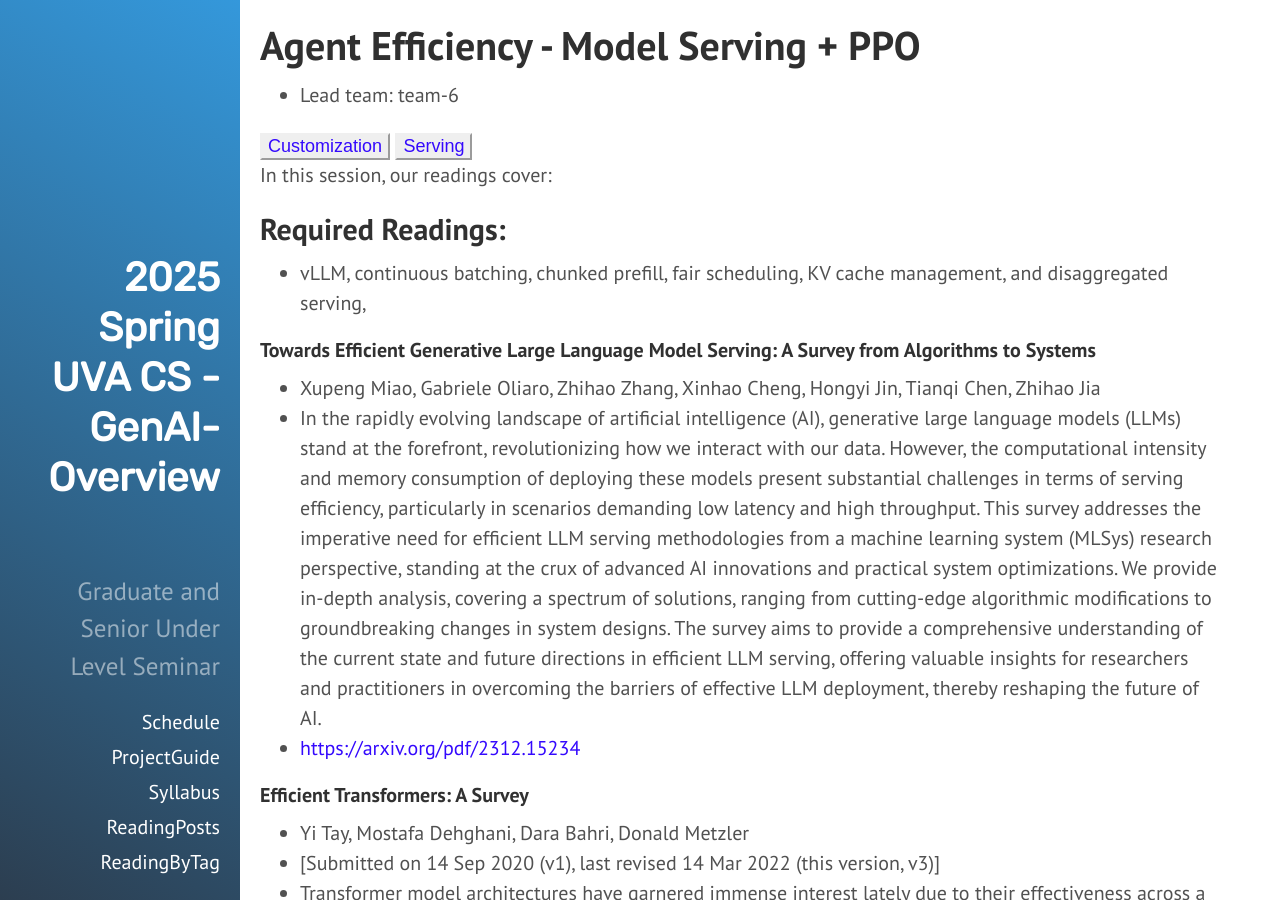
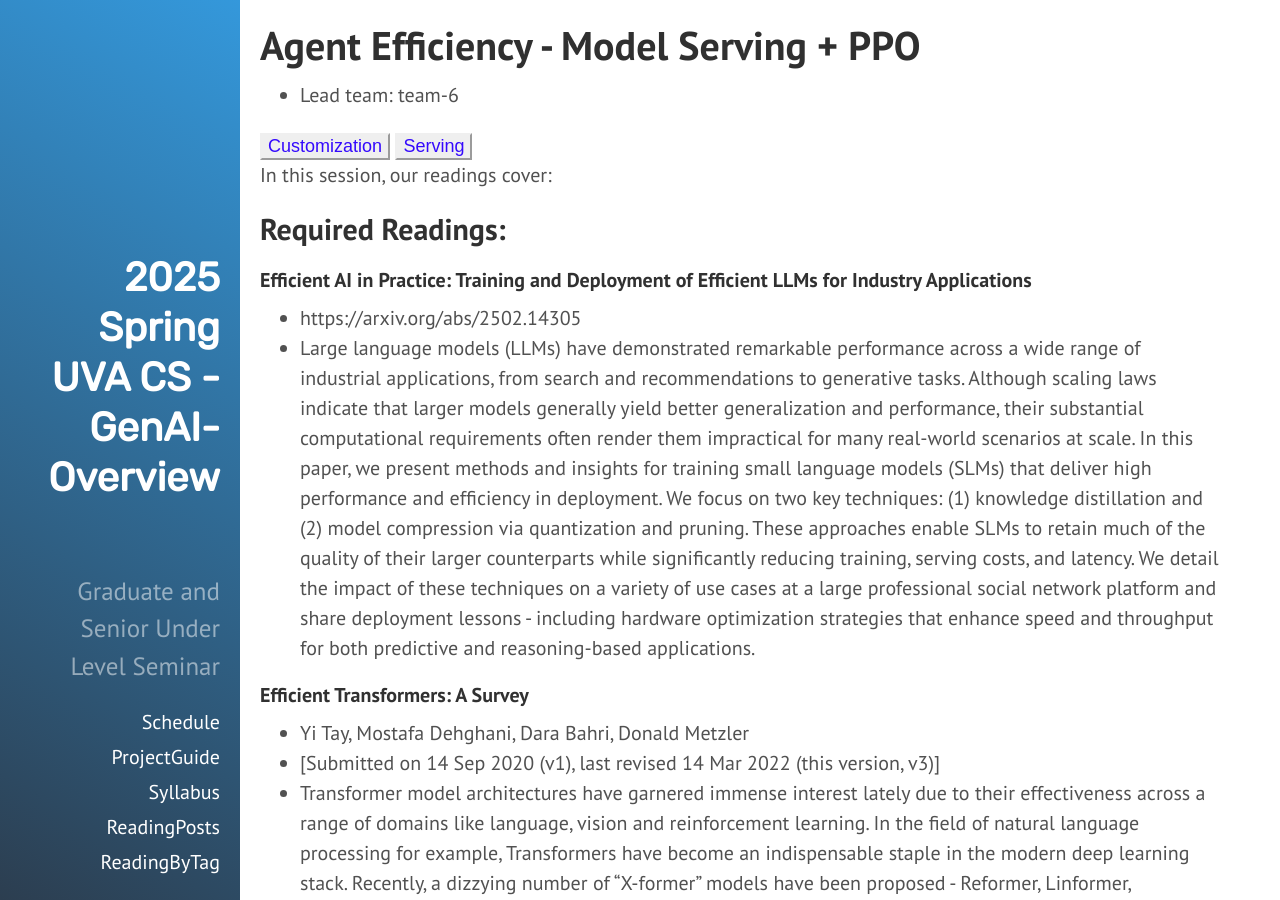
Before and after one commit to qiyanjun/2025sp-GenAI-overview, a Jekyll site: the page built from _contents/S0-L20.md, in a window 1280 px wide and 900 px high. Built offline with Jekyll 4.4.1, drawn with Linux system fonts in a browser that asks for light colours.

Commit message:
Update S0-L20.md

```diff
--- a/_contents/S0-L20.md
+++ b/_contents/S0-L20.md
@@ -20,15 +20,10 @@ In this session, our readings cover:
 
 ## Required Readings:
 
+#### Efficient AI in Practice: Training and Deployment of Efficient LLMs for Industry Applications
 
-+ vLLM, continuous batching, chunked prefill, fair scheduling, KV cache management, and disaggregated serving,
-
-
-#### Towards Efficient Generative Large Language Model Serving: A Survey from Algorithms to Systems
-+ Xupeng Miao, Gabriele Oliaro, Zhihao Zhang, Xinhao Cheng, Hongyi Jin, Tianqi Chen, Zhihao Jia
-+ In the rapidly evolving landscape of artificial intelligence (AI), generative large language models (LLMs) stand at the forefront, revolutionizing how we interact with our data. However, the computational intensity and memory consumption of deploying these models present substantial challenges in terms of serving efficiency, particularly in scenarios demanding low latency and high throughput. This survey addresses the imperative need for efficient LLM serving methodologies from a machine learning system (MLSys) research perspective, standing at the crux of advanced AI innovations and practical system optimizations. We provide in-depth analysis, covering a spectrum of solutions, ranging from cutting-edge algorithmic modifications to groundbreaking changes in system designs. The survey aims to provide a comprehensive understanding of the current state and future directions in efficient LLM serving, offering valuable insights for researchers and practitioners in overcoming the barriers of effective LLM deployment, thereby reshaping the future of AI.
-+ [https://arxiv.org/pdf/2312.15234](https://arxiv.org/pdf/2312.15234)
-
++ https://arxiv.org/abs/2502.14305
++ Large language models (LLMs) have demonstrated remarkable performance across a wide range of industrial applications, from search and recommendations to generative tasks. Although scaling laws indicate that larger models generally yield better generalization and performance, their substantial computational requirements often render them impractical for many real-world scenarios at scale. In this paper, we present methods and insights for training small language models (SLMs) that deliver high performance and efficiency in deployment. We focus on two key techniques: (1) knowledge distillation and (2) model compression via quantization and pruning. These approaches enable SLMs to retain much of the quality of their larger counterparts while significantly reducing training, serving costs, and latency. We detail the impact of these techniques on a variety of use cases at a large professional social network platform and share deployment lessons - including hardware optimization strategies that enhance speed and throughput for both predictive and reasoning-based applications.
 
 
 #### Efficient Transformers: A Survey
```
